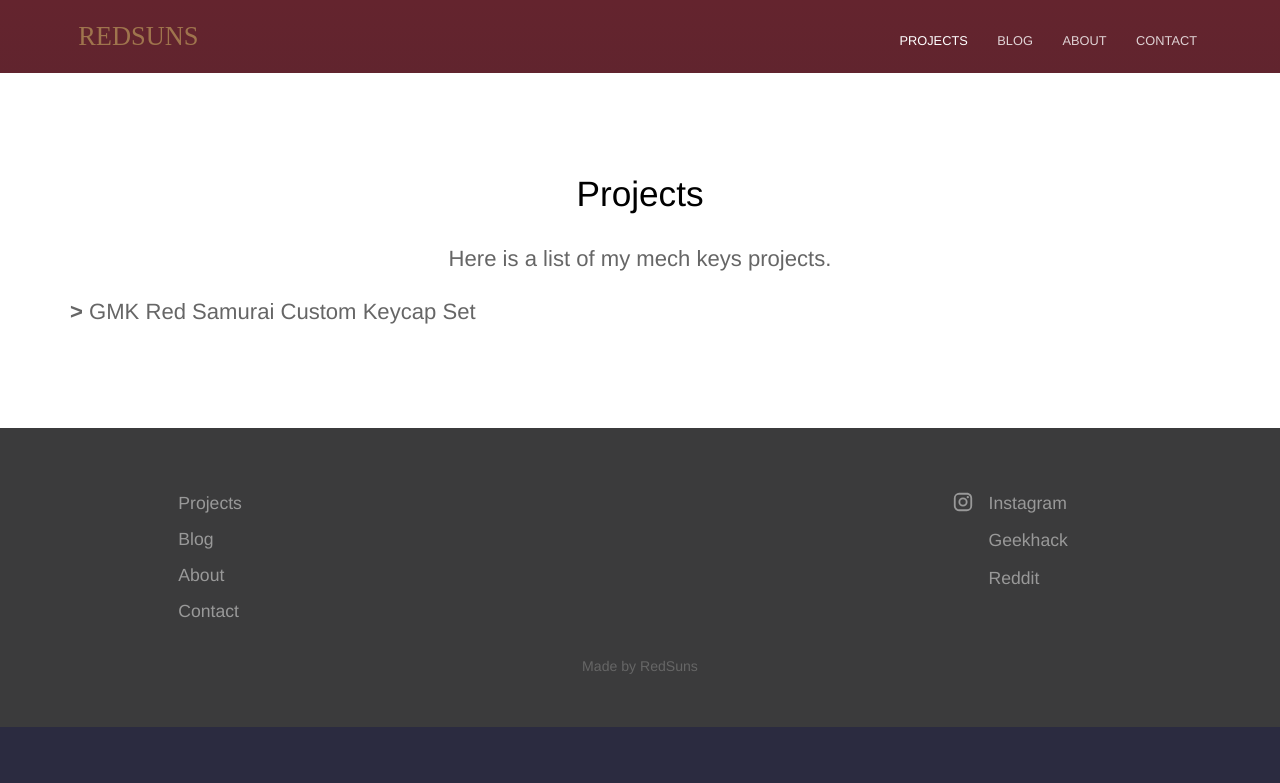
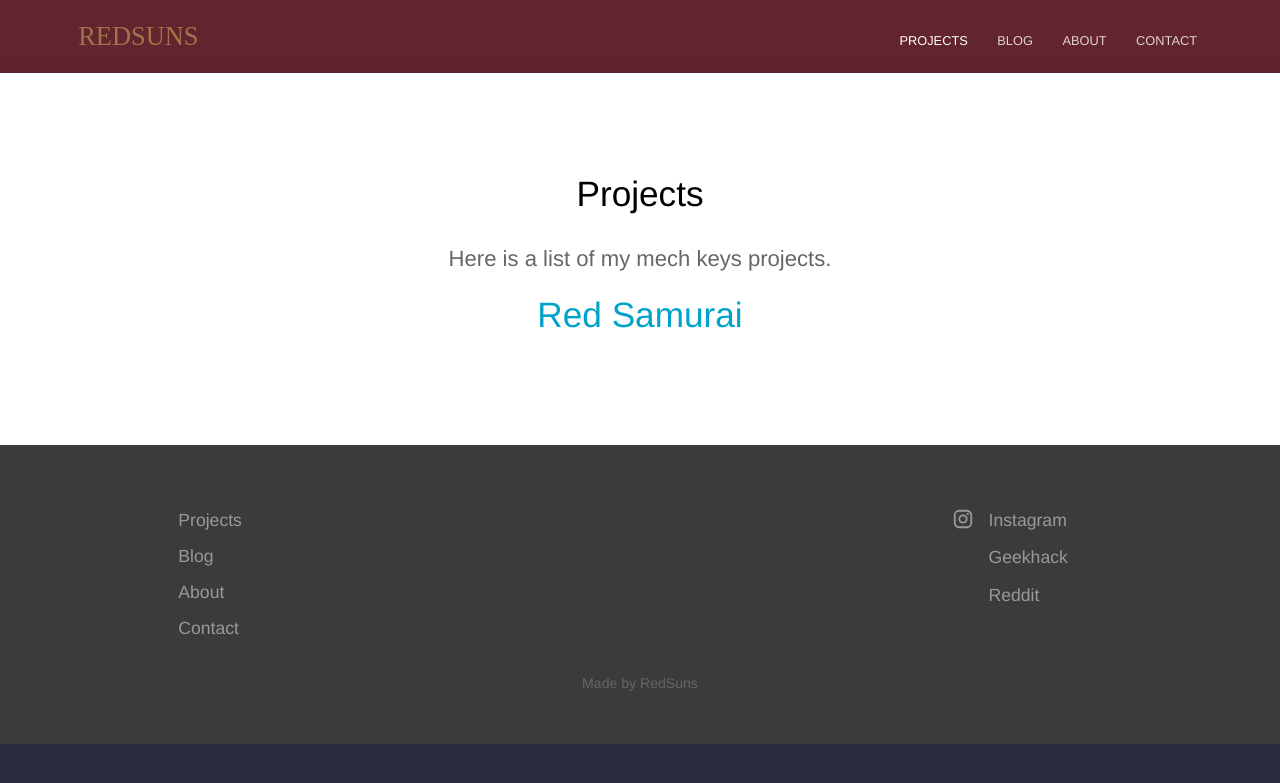
Before and after one commit to RedSunsRMK/redsunsrmk.github.io, a Jekyll site: the page built from projects.html, in a window 1280 px wide. Shown: the top 783 px of the page. Built offline with Jekyll 4.4.1, drawn with Linux system fonts in a browser that asks for light colours.

Commit message:
Update projects.html

```diff
--- a/projects.html
+++ b/projects.html
@@ -4,6 +4,10 @@ heading: Projects
 description: Here is a list of my mech keys projects.
 ---
 
-</p><div class="text editable">
-<p><strong>></strong> GMK Red Samurai Custom Keycap Set
+<div class="text editable">
+{% for project in site.projects %}
+  <div class="project">
+    <h2><a href="{{ project.url }}">{{ project.title }}</a></h2>
+  </div>
+{% endfor %}
 </div>
```
